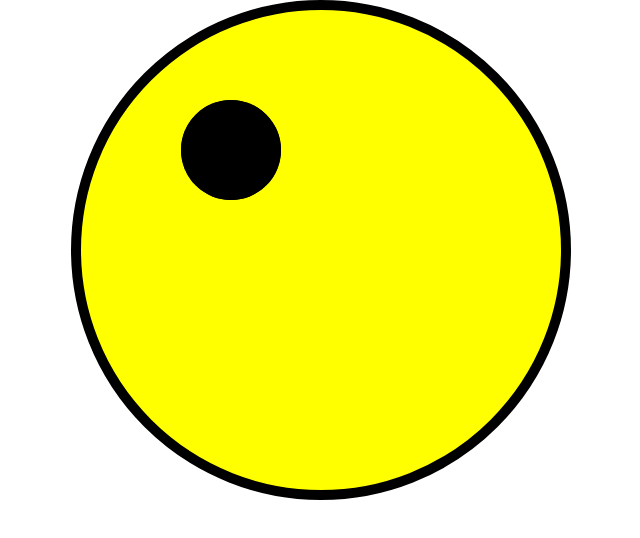
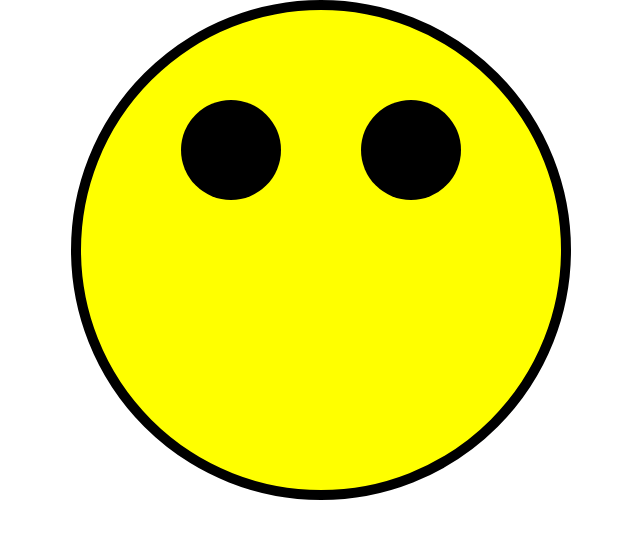
Before and after one commit to Nasir-6/d3_with_react, a React (Create React App) app: page / in a window 1280 px wide. Shown: the top 538 px of the page, without its empty margins (319-959 px from the left). Built offline with nearby package versions, Linux system fonts and the light colour scheme.

Commit message:
add d3 package

```diff
--- a/package.json
+++ b/package.json
@@ -6,6 +6,7 @@
     "@testing-library/jest-dom": "^5.16.5",
     "@testing-library/react": "^13.4.0",
     "@testing-library/user-event": "^13.5.0",
+    "d3": "^7.6.1",
     "react": "^18.2.0",
     "react-dom": "^18.2.0",
     "react-scripts": "5.0.1",
--- a/src/App.js
+++ b/src/App.js
@@ -1,6 +1,10 @@
 import logo from './logo.svg';
 import './App.css';
+import React from 'react'
+import ReactDom from 'react-dom'
+import {arc} from 'd3'
 
+console.log(arc)
 function App() {
 
   const width = 960;
@@ -29,7 +33,7 @@ function App() {
       r={eyeRadius}
       />
        <circle
-      cx={centerX - eyeOffsetX}
+      cx={centerX + eyeOffsetX}
       cy={centerY - eyeOffsetY}
       r={eyeRadius}
       />
```
Also changed, not shown: 1 other file (tests, documents, lock files or other folders).
